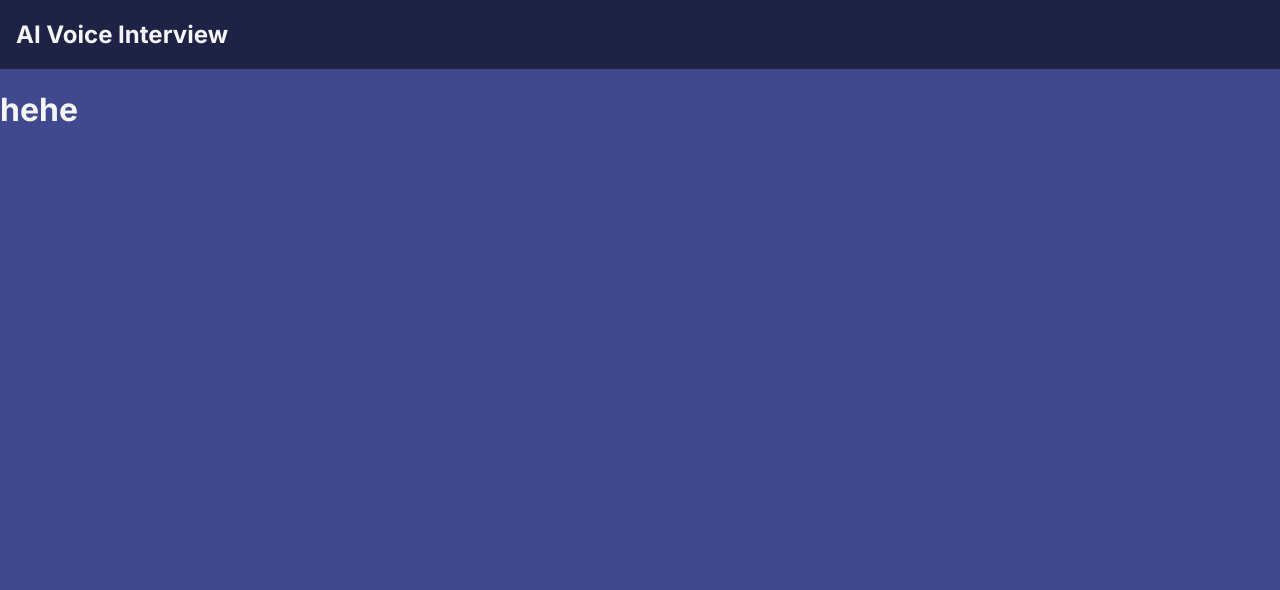
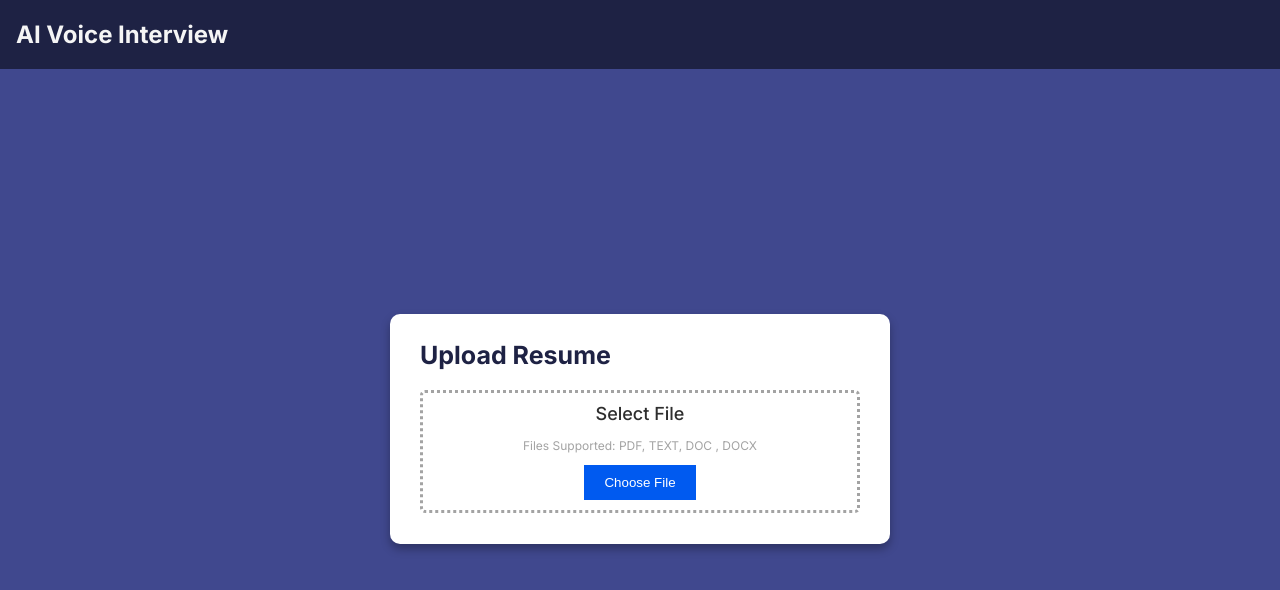
Before and after one commit to agakshita5/ai-interview-agent, a React (Create React App) app in the folder react_frontend/: page / in a window 1280 px wide. Shown: the top 590 px of the page. Built offline with nearby package versions, Linux system fonts and the light colour scheme.

Commit message:
feat: static upload file added

```diff
--- a/react_frontend/src/App.jsx
+++ b/react_frontend/src/App.jsx
@@ -9,7 +9,16 @@ export default function App(){
                 </nav>
             </header>
             <main>
-                <h1>hehe</h1>
+                <div className="container">
+                    <div className="upload">
+                        <h2>Upload Resume</h2>
+                        <div className="drop_box">
+                            <h4>Select File</h4>
+                            <p>Files Supported: PDF, TEXT, DOC , DOCX</p>
+                            <button className="btn">Choose File</button>
+                        </div>
+                    </div>
+                </div>
             </main>
         </>
     )
--- a/react_frontend/src/index.css
+++ b/react_frontend/src/index.css
@@ -1,3 +1,6 @@
+@import url("https://fonts.googleapis.com/css2?family=Poppins:wght@200;300;400;500;600;700&display=swap");
+@import url('https://fonts.googleapis.com/css2?family=Noto+Sans:ital,wght@0,400;0,700;1,400;1,700&display=swap');
+
 * {
     box-sizing: border-box;
 }
@@ -16,3 +19,65 @@ nav {
 nav>h1 {
     padding-left: 1rem;
 }
+.container {
+    height: 90vh;
+    width: 100%;
+    align-items: center;
+    display: flex;
+    justify-content: center;
+  }
+.upload{
+    color: #1e2244;
+    border-radius: 10px;
+    box-shadow: 0 5px 10px 0 rgba(0, 0, 0, 0.3);
+    width: 500px;
+    height: 230px;
+    background-color: #ffffff;
+    padding: 5px 30px;
+}
+.upload h2{
+    font-size: 25px;
+    font-weight: 700;
+}
+.drop_box {
+    margin: 10px 0;
+    display: flex;
+    align-items: center;
+    justify-content: center;
+    flex-direction: column;
+    border: 3px dotted #a3a3a3;
+    border-radius: 5px;
+}
+
+.drop_box h4 {
+    font-size: 18px;
+    font-weight: 500;
+    margin-top: 10px;
+    margin-bottom: 2px;
+    color: #2e2e2e;
+}
+
+.drop_box p {
+    font-size: 12px;
+    color: #a3a3a3;
+}
+
+.btn {
+    margin-bottom: 10px;
+    text-decoration: none;
+    background-color: #005af0;
+    color: #ffffff;
+    padding: 10px 20px;
+    border: none;
+    outline: none;
+    transition: 0.3s;
+}
+
+.btn:hover{
+    text-decoration: none;
+    background-color: #ffffff;
+    color: #005af0;
+    padding: 10px 20px;
+    border: none;
+    outline: 1px solid #010101;
+}
```
